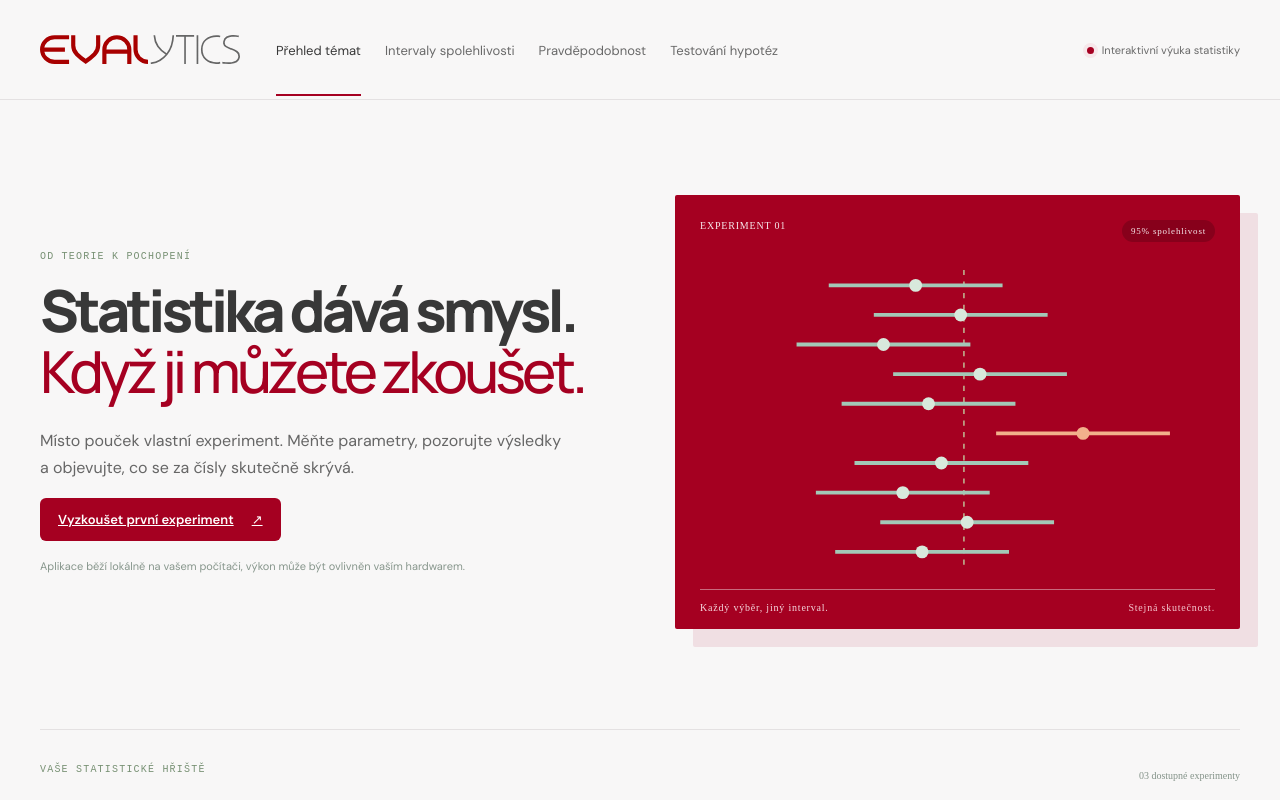
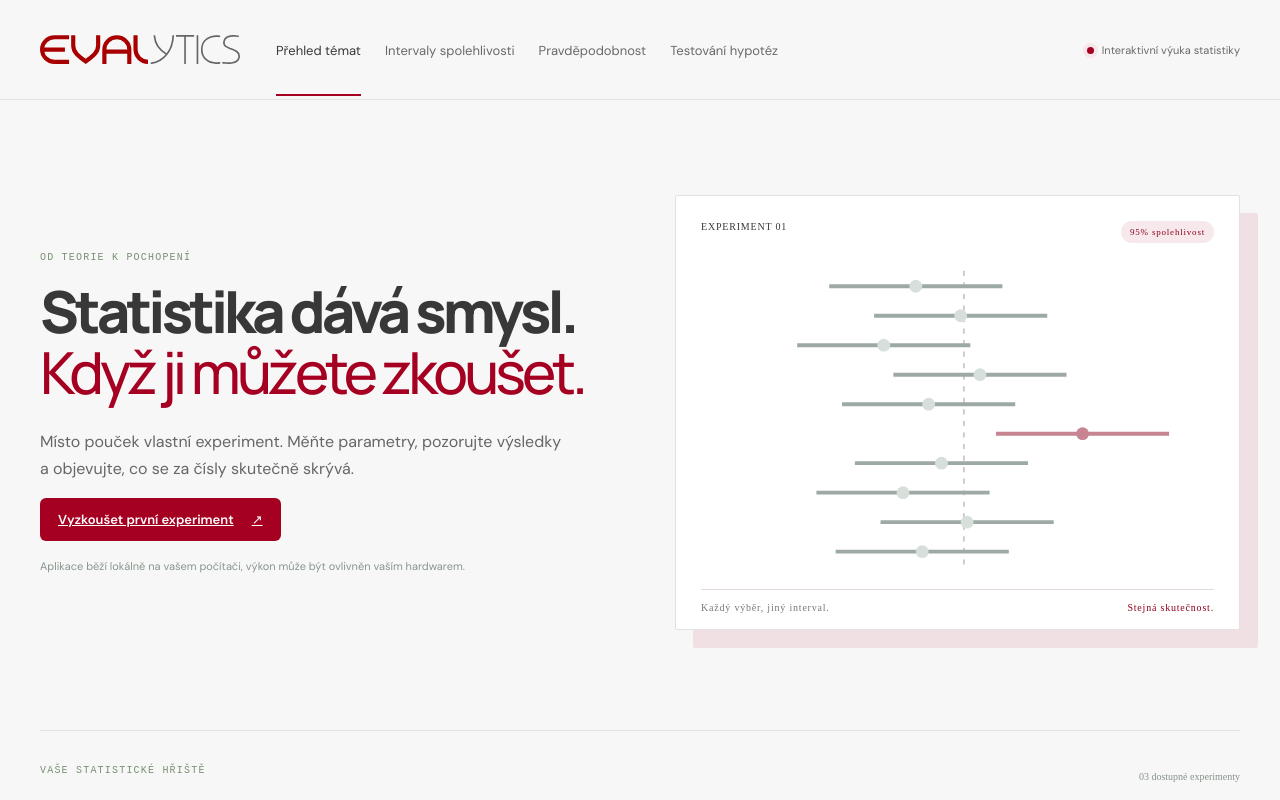
Before and after one commit to muzikp/muvs-statistika-demo, a Svelte app: page / in a window 1280 px wide. Shown: the top 800 px of the page. Built offline with nearby package versions, Linux system fonts and the light colour scheme.

Commit message:
Soften Evalytics accent surfaces

```diff
--- a/src/App.svelte
+++ b/src/App.svelte
@@ -43,11 +43,11 @@
       <div class="hero-copy"><p class="eyebrow">{t('app.odTeorieKPochopeni')}</p><h1>{t('app.statistikaDavaSmysl')}<br /><em>{t('app.kdyzJiMuzeteZkouset')}</em></h1><p class="lead">{t('app.mistoPoucekVlastniExperimentMenteParametryPozorujteVysledky')}</p><a class="button primary" href={routeUrl('/ci-alfa-explained')} onclick={e => navigate(e, '/ci-alfa-explained')}>{t('app.vyzkousetPrvniExperiment')} <span aria-hidden="true">↗</span></a><div class="hero-footnote">{t('app.bezInstalaceVypoctyPrimoVeVasemProhlizeci')}</div></div>
       <div class="hero-visual" aria-hidden="true">
         <div class="visual-top"><span>{t('app.experiment01')}</span><span class="visual-pill">{t('app.text95Spolehlivost')}</span></div>
-        <svg viewBox="0 0 400 250"><line x1="205" x2="205" y1="10" y2="240" stroke="#c4dba8" stroke-dasharray="4 5" />
+        <svg viewBox="0 0 400 250"><line x1="205" x2="205" y1="10" y2="240" stroke="#bdaeb2" stroke-dasharray="4 5" />
           {#each [0,1,2,3,4,5,6,7,8,9] as i}
             {@const start = [100,135,75,150,110,230,120,90,140,105][i]}
-            <line x1={start} x2={start+135} y1={22+i*23} y2={22+i*23} stroke={i === 5 ? '#f2b08b' : '#a3c8b7'} stroke-width="3" />
-            <circle cx={start+67.5} cy={22+i*23} r="5" fill={i === 5 ? '#f2b08b' : '#d8e9dc'} />
+            <line x1={start} x2={start+135} y1={22+i*23} y2={22+i*23} stroke={i === 5 ? '#c78491' : '#9ca9a4'} stroke-width="3" />
+            <circle cx={start+67.5} cy={22+i*23} r="5" fill={i === 5 ? '#c78491' : '#d7dfdb'} />
           {/each}
         </svg><div class="visual-bottom"><span>{t('app.kazdyVyberJinyInterval')}</span><strong>{t('app.stejnaSkutecnost')}</strong></div>
       </div>
--- a/src/style.css
+++ b/src/style.css
@@ -38,10 +38,10 @@ nav a.active { color: #383838; border-color: #a50021; }
 .button.primary:hover { background: #87001b; }
 .button.secondary { background: #f7e8ec; color: #8f001d; }
 .button.ghost { border-color: #dfcbd0; color: #8f001d; }
-.hero-visual { background: #a50021; color: #f7e8ec; box-shadow: 18px 18px 0 #f0dfe3; }
-.visual-pill { background: #87001b; }
-.visual-bottom { border-color: #c86a7d; color: #f5d7de; }
-.visual-bottom strong { color: #f6c7d0; }
+.hero-visual { background: #fff; color: #383838; border: 1px solid #e5e0e1; box-shadow: 18px 18px 0 #f0dfe3; }
+.visual-pill { background: #f7e8ec; color: #8f001d; }
+.visual-bottom { border-color: #e4dadd; color: #777; }
+.visual-bottom strong { color: #8f001d; }
 .section-heading { border-color: #e4e1e2; }
 .topic-grid { gap: 18px; }
 .topic-card, .setup-card, .chart-card, .detail-card, .hyp-card { border-color: #e5e0e1; border-radius: 12px; }
```
